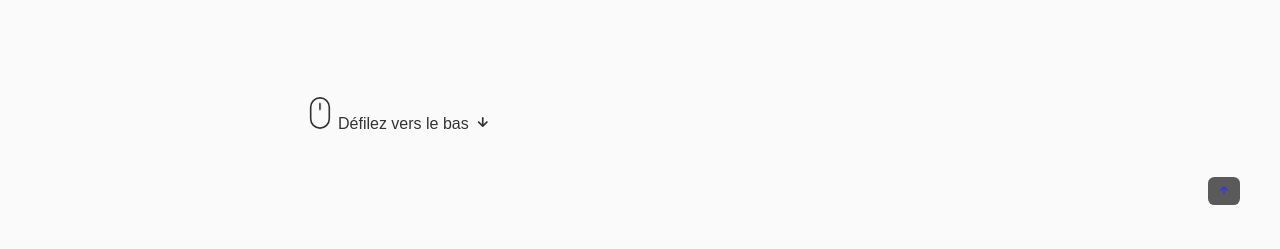
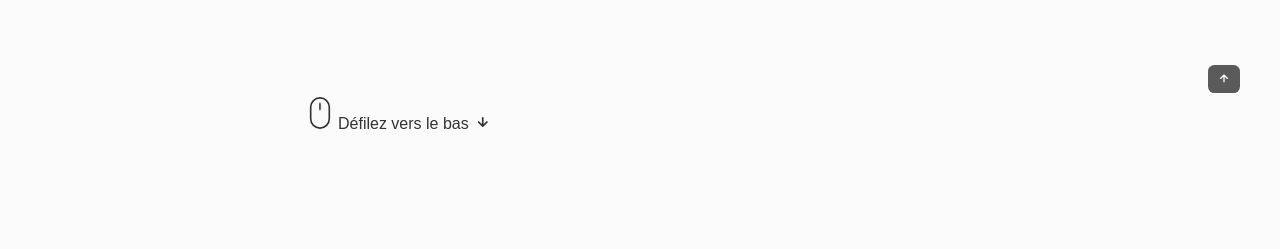
Before and after one commit to rovertnet/mon_portfolio, a React (Create React App) app: page / in a window 1280 px wide. Shown: the part 547-796 px from the top of the page. Built offline with nearby package versions, Linux system fonts and the light colour scheme.

Commit message:
un autre comite

```diff
--- a/src/composants/scrollup/scrollup.css
+++ b/src/composants/scrollup/scrollup.css
@@ -1,7 +1,7 @@
 .scrollup{
     position: fixed;
     right: 2.5rem;
-    bottom: 3rem;
+    bottom: 20%;
     background-color: var(--title-color);
     opacity: 0.8;
     padding: 0.3rem 0.5rem;
@@ -9,3 +9,13 @@
     z-index: var(--z-tooltip);
     transition: .4s;
 }
+.scrollup_icon{
+    font: 1.5rem;
+    color: var(--container-color);
+}
+.scrollup:hover{
+    background-color: var(--title-color-dark);
+}
+.show-scroll{
+    bottom: 3rem;
+}
```
